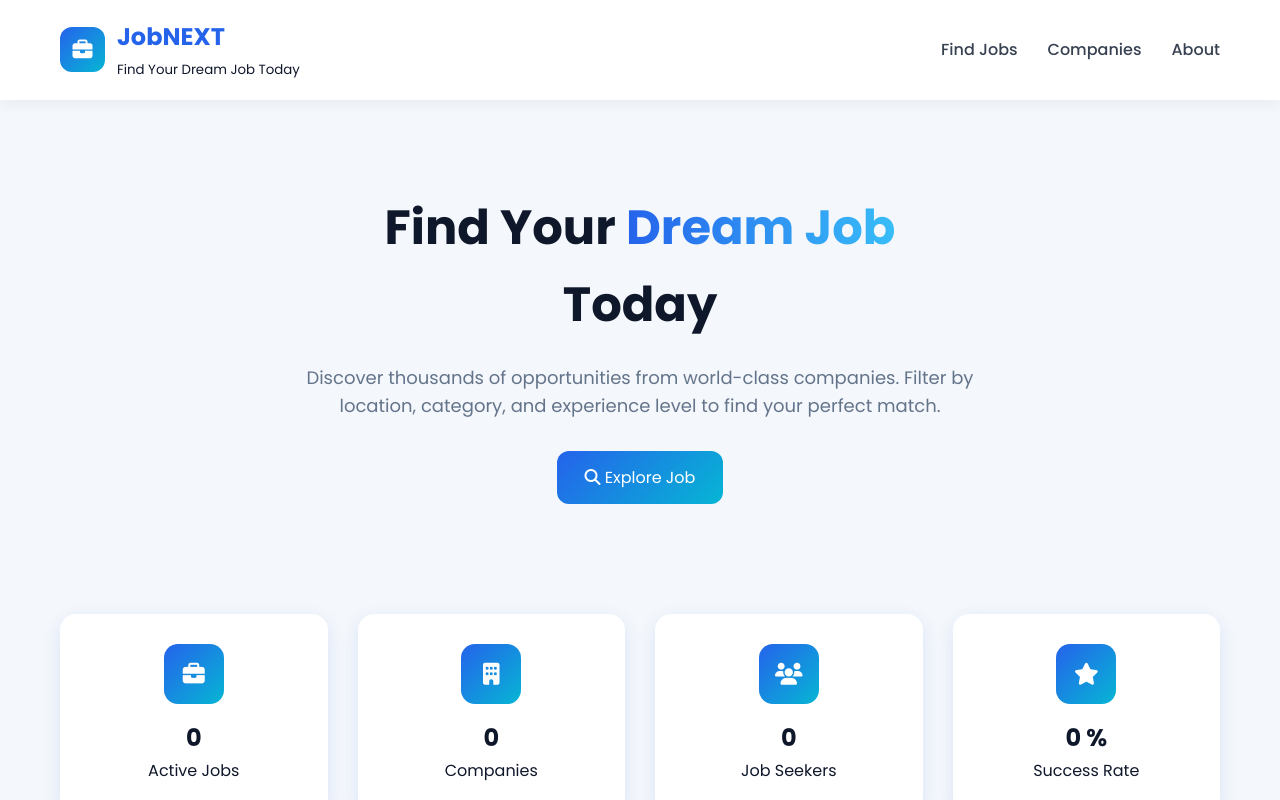
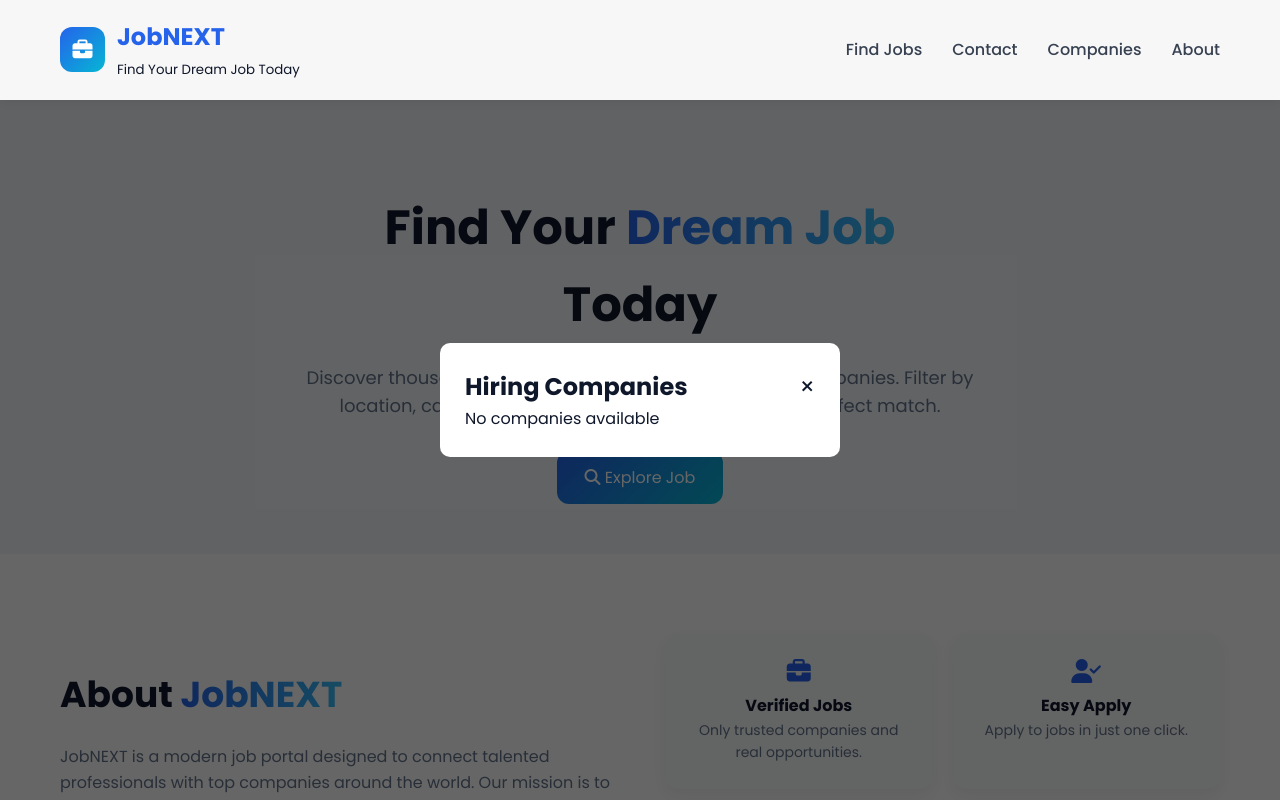
Before and after one commit to Aryan-018008/JobPortal, a plain HTML site: page index.html in a window 1280 px wide. Both pictures are taken after a click on the link "Companies". Shown: the top 800 px of the page. Drawn offline with Linux system fonts and the light colour scheme.

Commit message:
Dynamic Conversion and Layout Optimization

```diff
--- a/JobCard.css
+++ b/JobCard.css
@@ -2,41 +2,37 @@
 
 :root{
 
-/* PRIMARY COLORS */
---primary:#16a34a;
---primary-dark:#15803d;
---primary-light:#22c55e;
+  /* Primary */
+  --primary:#2563eb;
+  --primary-dark:#1d4ed8;
+  --primary-light:#60a5fa;
 
-/* BACKGROUNDS */
---bg-main:#f3f9f5;
---bg-card:#ffffff;
---bg-chip:#ecfdf5;
---bg-chip-hover:#d1fae5;
+  /* Gradients */
+  --gradient-main:linear-gradient(135deg,#2563eb,#06b6d4);
+  --gradient-hover:linear-gradient(135deg,#1d4ed8,#2563eb);
+  --gradient-text:linear-gradient(90deg,#2563eb,#38bdf8);
 
-/* TEXT COLORS */
---text-main:#065f46;
---text-secondary:#6b7280;
---text-body:#374151;
+  /* Backgrounds */
+  --bg-main:#f4f7fb;
+  --bg-card:#ffffff;
+  --bg-soft:#eef4ff;
 
-/* BORDERS */
---border-soft:#d1fae5;
---border-hover:#bbf7d0;
+  /* Text */
+  --text-main:#0f172a;
+  --text-muted:#64748b;
 
-/* GRADIENTS */
---gradient-main:linear-gradient(135deg,#16a34a,#22c55e);
---gradient-hover:linear-gradient(135deg,#15803d,#16a34a);
---gradient-text:linear-gradient(90deg,#16a34a,#22c55e);
+  /* Borders */
+  --border-soft:#e2e8f0;
+  --border-hover:#bfdbfe;
 
-/* SHADOWS */
---shadow-card:0 8px 18px rgba(0,0,0,0.07);
---shadow-hover:0 14px 28px rgba(34,197,94,0.15);
---shadow-btn:0 10px 20px rgba(34,197,94,0.35);
---shadow-floating:0 12px 28px rgba(34,197,94,0.45);
+  /* Shadows */
+  --shadow-soft:0 6px 18px rgba(37,99,235,0.12);
+  --shadow-hover:0 12px 28px rgba(37,99,235,0.18);
+  --shadow-btn:0 8px 20px rgba(37,99,235,0.25);
 
-/* TRANSITION */
---transition:.3s ease;
+  /* Transition */
+  --transition:.3s ease;
 }
-
 /* ================= GLOBAL ================= */
 
 *{
@@ -50,7 +46,7 @@ body{
 background:var(--bg-main);
 }
 
-/* ================= TITLE ================= */
+/* Title  */
 
 .page-title{
 text-align:center;
@@ -58,7 +54,7 @@ margin:40px 0;
 font-size:38px;
 }
 
-/* GRADIENT TEXT */
+/* Gradient Text */
 
 .gradient-text{
 background:var(--gradient-text);
@@ -68,34 +64,76 @@ color:transparent;
 -webkit-text-fill-color:transparent;
 }
 
-/* ================= FILTER BAR ================= */
-/* ================= LOGO TEXT ================= */
 
-/* ================= LOGO TEXT ================= */
+/* Logo Text  */
 
-/* .logo-text{
+.logo-text{
 font-size:26px;
 font-weight:700;
 letter-spacing:0.5px;
 color:var(--text-main);
-} */
+}
 
 .filter-bar{
-display:flex;
-gap:15px;
-flex-wrap:wrap;
-justify-content:center;
-padding:20px;
+  position: sticky;
+  top: 0;
+  z-index: 999;
+
+  height: 80px;
+  width: 100%;
+
+  display: flex;
+  align-items: center;
+  justify-content: center;
+
+  background: rgba(255,255,255,0.95);
+  backdrop-filter: blur(8px);
+
+  border-bottom: 1px solid var(--border-soft);
+  padding: 0 30px;
+}
+
+ .filter-controls{
+  display: flex;
+  align-items: center;
+  gap: 20px;
+
+  width: 100%;
+  max-width: 1200px;
+}
+
+
+.filter-brand{
+  display: flex;
+  align-items: center;
+  gap: 8px;
+  font-size: 22px;
+  font-weight: 700;
+  color: #2563eb;
+
+  margin-right: 30px;
+  flex-shrink: 0;
+}
+
+.filter-brand i{
+  font-size: 22px;
 }
 
 .filter-bar input,
 .filter-bar select{
-padding:12px;
-border-radius:10px;
-border:1px solid var(--border-soft);
-min-width:310px;
-outline:none;
-transition:var(--transition);
+  height: 42px;
+  padding: 0 12px;
+
+  border-radius: 10px;
+  border: 1px solid var(--border-soft);
+
+  outline: none;
+  transition: var(--transition);
+}
+
+#searchInput{
+  flex: 1;
+  max-width: 400px;
 }
 
 .filter-bar input:focus,
@@ -104,7 +142,7 @@ border-color:var(--primary-light);
 box-shadow:0 0 0 3px rgba(34,197,94,0.15);
 }
 
-/* RESET BUTTON */
+/* Reset Button */
 
 #resetBtn{
 background:var(--primary);
@@ -114,6 +152,7 @@ padding:12px 20px;
 border-radius:10px;
 cursor:pointer;
 transition:var(--transition);
+height: 42px;
 }
 
 #resetBtn:hover{
@@ -121,7 +160,7 @@ background:var(--primary-dark);
 transform:translateY(-2px);
 }
 
-/* ================= JOB GRID ================= */
+/*  Job Grid  */
 
 .job-container{
 padding:40px 60px;
@@ -130,13 +169,13 @@ grid-template-columns:repeat(auto-fit,minmax(320px,1fr));
 gap:25px;
 }
 
-/* ================= JOB CARD ================= */
+/*  Job Card */
 
 .job-card{
 background:var(--bg-card);
 border-radius:16px;
 padding:22px;
-box-shadow:var(--shadow-card);
+box-shadow:var(--shadow-soft);
 transition:all .35s ease;
 display:flex;
 flex-direction:column;
@@ -150,7 +189,7 @@ border-color:var(--border-hover);
 box-shadow:var(--shadow-hover);
 }
 
-/* ================= HEADER ================= */
+/*  Header  */
 
 .job-header{
 display:flex;
@@ -165,11 +204,11 @@ color:var(--text-main);
 }
 
 .company{
-color:var(--text-secondary);
+color:var(--text-muted);
 font-size:14px;
 }
 
-/* ================= INFO ROW ================= */
+/*  Info Row  */
 
 .job-info{
 display:flex;
@@ -183,7 +222,7 @@ color:var(--text-body);
 display:flex;
 align-items:center;
 gap:6px;
-background:var(--bg-chip);
+background:var(--bg-soft);
 padding:6px 10px;
 border-radius:8px;
 transition:var(--transition);
@@ -194,15 +233,15 @@ background:var(--bg-chip-hover);
 transform:scale(1.05);
 }
 
-/* ================= DESCRIPTION ================= */
+/*  Desc */
 
 .job-desc{
-color:var(--text-secondary);
+color:var(--text-muted);
 font-size:14px;
 line-height:1.5;
 }
 
-/* ================= BUTTON ================= */
+/*  Button  */
 
 .view-btn{
 margin-top:auto;
@@ -221,38 +260,9 @@ box-shadow:var(--shadow-btn);
 background:var(--gradient-hover);
 }
 
-/* ================= PAGINATION ================= */
 
-.pagination{
-display:flex;
-justify-content:center;
-align-items:center;
-gap:20px;
-margin-bottom:50px;
-}
 
-.pagination button{
-padding:10px 18px;
-border:none;
-border-radius:8px;
-background:var(--primary);
-color:white;
-cursor:pointer;
-transition:var(--transition);
-}
-
-.pagination button:hover{
-background:var(--primary-dark);
-transform:translateY(-2px);
-}
-
-.pagination button:disabled{
-background:#9ca3af;
-cursor:not-allowed;
-transform:none;
-}
-
-/* ================= BACK HOME BUTTON ================= */
+/*  Back Button */
 
 .back-home-btn{
 display:inline-flex;
@@ -286,7 +296,7 @@ transition:transform .3s ease;
 transform:translateX(-4px);
 }
 
-/* ================= RESPONSIVE ================= */
+/*  Responsive */
 
 @media(max-width:768px){
 
@@ -309,7 +319,7 @@ font-size:14px;
 
 
 
-/* ================= REDIRECT MODAL ================= */
+/*  Modal Redirect  */
 
 .redirect-modal{
     position: fixed;
--- a/home.css
+++ b/home.css
@@ -1,6 +1,3 @@
-/* ===============================
-   ROOT COLORS (BLUE THEME)
-================================*/
 :root{
 
   /* Primary */
@@ -25,9 +22,7 @@
   --shadow-soft:0 6px 18px rgba(37,99,235,0.12);
 }
 
-/* ===============================
-   GLOBAL RESET
-================================*/
+/* Global */
 *{
   margin:0;
   padding:0;
@@ -41,16 +36,23 @@ body{
   line-height:1.6;
 }
 
-/* ===============================
-   NAVBAR
-================================*/
+/*  Navbar*/
 .navbar{
-  display:flex;
-  justify-content:space-between;
-  align-items:center;
-  padding:18px 60px;
-  background:white;
-  box-shadow:0 4px 14px rgba(0,0,0,0.05);
+  display: flex;
+  position: sticky;
+  top: 0;                 /* ⭐ REQUIRED for sticky */
+  left: 0;
+  width: 100%;
+  z-index: 1000;
+
+  justify-content: space-between;
+  align-items: center;
+
+  padding: 18px 60px;
+  background: rgba(255,255,255,0.95); /* prevents transparency */
+
+  backdrop-filter: blur(8px);          /* modern glass effect */
+  box-shadow: 0 2px 10px rgba(0,0,0,0.06); /* subtle shadow */
 }
 
 .logo{
@@ -106,9 +108,7 @@ body{
   transform:translateY(-2px);
 }
 
-/* ===============================
-   HERO SECTION
-================================*/
+/* Hero */
 .hero{
   text-align:center;
   padding:90px 20px 50px;
@@ -164,47 +164,8 @@ body{
   background:white;
 }
 
-/* ===============================
-   STATS
-================================*/
-.stats{
-  margin-top:60px;
-  display:grid;
-  grid-template-columns:repeat(auto-fit,minmax(220px,1fr));
-  gap:30px;
-  padding:0 60px 80px;
-}
 
-.card{
-  background:white;
-  padding:30px;
-  border-radius:16px;
-  text-align:center;
-  box-shadow:var(--shadow-soft);
-  transition:.3s;
-}
-
-.card:hover{
-  transform:translateY(-8px);
-}
-
-.icon-box{
-  width:60px;
-  height:60px;
-  margin:auto;
-  border-radius:14px;
-  display:flex;
-  align-items:center;
-  justify-content:center;
-  color:white;
-  font-size:22px;
-  margin-bottom:15px;
-  background:var(--gradient-main);
-}
-
-/* ===============================
-   ABOUT SECTION
-================================*/
+/*  About Us*/
 .about{
   background:#fff;
   padding:80px 60px;
@@ -257,9 +218,7 @@ body{
   color:var(--text-muted);
 }
 
-/* ===============================
-   CONTACT SECTION
-================================*/
+/*  Contact */
 .contact{
   background:#ffffff;
   padding:80px 60px;
@@ -276,10 +235,10 @@ body{
 
 .contact-text p{
   color:var(--text-muted);
-  /* margin-bottom:30px; */
+
 }
 
-/* ICON GROUP */
+/* Icons  */
 .icon-group{
   display:flex;
   gap:24px;
@@ -322,7 +281,7 @@ body{
   box-shadow:0 14px 28px rgba(37,99,235,0.35);
 }
 
-/* CONTACT DETAILS */
+/* Contact Detail */
 
 .contact-details{
   margin:25px 0 35px;
@@ -360,9 +319,7 @@ body{
   color:var(--primary);
 }
 
-/* ===============================
-   JOB SECTION
-================================*/
+/*  Job Sec */
 .jobs-section{
   padding:60px;
 }
@@ -390,9 +347,7 @@ body{
   transform:translateY(-6px);
 }
 
-/* ===============================
-   MODAL
-================================*/
+/* Pop-Up*/
 .modal{
   display:none;
   position:fixed;
@@ -416,9 +371,7 @@ body{
   padding:10px;
 }
 
-/* ===============================
-   FOOTER
-================================*/
+/* Footer*/
 .footer{
   background:#0b1a3a;
   color:#fff;
@@ -428,9 +381,7 @@ body{
   margin-top:40px;
 }
 
-/* ===============================
-   RESPONSIVE
-================================*/
+/* Responsive*/
 @media(max-width:768px){
 
 .navbar{
@@ -470,3 +421,52 @@ body{
 }
 
 }
+
+/* Company List */
+.company-modal{
+  display:none;
+  position:fixed;
+  top:0;
+  left:0;
+  width:100%;
+  height:100%;
+  background:rgba(0,0,0,0.6);
+  justify-content:center;
+  align-items:center;
+  z-index:999;
+  /* overflow-y: scroll; */
+}
+
+.company-box{
+  background:#fff;
+  padding:25px;
+  width:400px;
+  max-height:70vh;
+  overflow-y:auto;
+  border-radius:10px;
+}
+
+.company-box::-webkit-scrollbar{
+  width: 6px;
+}
+
+.company-box::-webkit-scrollbar-thumb{
+  background: #2563eb;
+  border-radius: 10px;
+}
+
+.close-company{
+  float:right;
+  font-size:24px;
+  cursor:pointer;
+}
+
+.company-item{
+  padding:10px;
+  border-bottom:1px solid #eee;
+  cursor:pointer;
+}
+
+.company-item:hover{
+  background:#f3f4f6;
+}
--- a/home.js
+++ b/home.js
@@ -7,10 +7,12 @@ function closeModal(){
   document.getElementById("jobModal").style.display="none";
 }
 
-// LOAD SAVED JOBS
+// Saved Jobs Loading
 let jobs = JSON.parse(localStorage.getItem("jobs")) || [];
 
-displayJobs();
+if(document.getElementById("jobContainer")){
+  displayJobs();
+}
 
 
 // Add Job
@@ -25,7 +27,7 @@ function addJob(){
     return;
   }
 
-  const job = {title, company, location};
+  const job = {title, company, location,createdAt : Date.now()};
 
   jobs.push(job);
 
@@ -35,6 +37,26 @@ function addJob(){
   closeModal();
 }
 
+// Latest Time
+function timeAgo(timestamp){
+
+  if(!timestamp) return "Just now";
+
+  const diff = Date.now() - Number(timestamp);
+
+  if(isNaN(diff)) return "Just now";
+
+  const seconds = Math.floor(diff / 1000);
+  const minutes = Math.floor(seconds / 60);
+  const hours = Math.floor(minutes / 60);
+  const days = Math.floor(hours / 24);
+
+  if(seconds < 60) return "Just now";
+  if(minutes < 60) return minutes + " min ago";
+  if(hours < 24) return hours + " hr ago";
+  return days + " day ago";
+}
+
 // Display Job
 
 function displayJobs(){
@@ -42,13 +64,16 @@ function displayJobs(){
   const container = document.getElementById("jobContainer");
   container.innerHTML = "";
 
-  jobs.forEach(job => {
+  const latestJobs = jobs.slice(-3).reverse();
+
+  latestJobs.forEach(job => {
     container.innerHTML += `
       <div class="job-card">
         <h3>${job.title}</h3>
         <p><b>${job.company}</b></p>
         <p>${job.location}</p>
-      </div>
+        <small class="time">${timeAgo(job.createdAt || Date.now())}</small>
+        </div>
     `;
   });
 }
@@ -60,3 +85,72 @@ document.getElementById("Explr-btn").addEventListener("click",exploreJob)
 function exploreJob(){
   window.open("JobCard.html", "_blank");
 }
+
+
+/* Company Modal(HomePage)*/
+
+const companiesBtn = document.getElementById("companiesBtn");
+const companyModal = document.getElementById("companyModal");
+const closeCompany = document.querySelector(".close-company");
+const companyList = document.getElementById("companyList");
+
+/* OPEN MODAL */
+companiesBtn.addEventListener("click", function(e){
+  e.preventDefault();
+  renderCompanies();
+  companyModal.style.display = "flex";
+});
+
+/* CLOSE MODAL */
+closeCompany.addEventListener("click", () =>{
+  companyModal.style.display = "none";
+});
+
+/* CLICK OUTSIDE CLOSE */
+window.addEventListener("click", (e)=>{
+  if(e.target === companyModal){
+    companyModal.style.display = "none";
+  }
+});
+
+/* LOAD COMPANIES FROM LOCALSTORAGE */
+function renderCompanies(){
+
+  companyList.innerHTML = "";
+
+  const jobsData =
+    JSON.parse(localStorage.getItem("jobs")) || [];
+
+  if(jobsData.length === 0){
+    companyList.innerHTML = "<p>No companies available</p>";
+    return;
+  }
+
+  /* Uniq Comp */
+  const uniqueCompanies =
+    [...new Set(jobsData.map(job => job.company))];
+
+  uniqueCompanies.forEach(company => {
+
+    const count =
+      jobsData.filter(j => j.company === company).length;
+
+    const div = document.createElement("div");
+    div.className = "company-item";
+
+    div.innerHTML = `
+      <strong>${company}</strong>
+      <span> (${count} openings)</span>
+    `;
+
+
+    div.addEventListener("click", () => {
+
+      localStorage.setItem("selectedCompany", company);
+      window.open("JobCard.html", "_blank");
+
+    });
+
+    companyList.appendChild(div);
+  });
+}
--- a/index.html
+++ b/index.html
@@ -3,7 +3,7 @@
 <head>
 <meta charset="UTF-8">
 <meta name="viewport" content="width=device-width, initial-scale=1.0">
-<title></title>
+<title>HomePage-JobNEXT</title>
 
 
 <link href="https://fonts.googleapis.com/css2?family=Poppins:wght@300;400;500;600;700&display=swap" rel="stylesheet">
@@ -32,9 +32,10 @@ href="https://cdnjs.cloudflare.com/ajax/libs/font-awesome/6.5.1/css/all.min.css"
 
 <div class="nav-links">
   <a href="JobCard.html" target="_blank">Find Jobs</a>
-  <a href="#">Companies</a>
+  <a href="#contact">Contact</a>
+  <a href="#" id="companiesBtn">Companies</a>
   <a href="#About-Us">About</a>
-  <!-- <button class="post-btn" onclick="openModal()">Post Job</button> -->
+
 
 </div>
 
@@ -60,57 +61,10 @@ Filter by location, category, and experience level to find your perfect match.
     Explore Job
   </button>
 
-  <!-- <button class="secondary-btn">
-    Learn More
-  </button> -->
 </div>
 
 </section>
 
-<!-- Statictics -->
-<section class="stats">
-
-<div class="card">
-  <div class="icon-box purple">
-    <i class="fa-solid fa-briefcase"></i>
-  </div>
-  <h2>0</h2>
-  <p>Active Jobs</p>
-</div>
-
-<div class="card">
-  <div class="icon-box pink">
-    <i class="fa-solid fa-building"></i>
-  </div>
-  <h2>0</h2>
-  <p>Companies</p>
-</div>
-
-<div class="card">
-  <div class="icon-box red">
-    <i class="fa-solid fa-users"></i>
-  </div>
-  <h2>0</h2>
-  <p>Job Seekers</p>
-</div>
-
-<div class="card">
-  <div class="icon-box orange">
-    <i class="fa-solid fa-star"></i>
-  </div>
-  <h2>0 %</h2>
-  <p>Success Rate</p>
-</div>
-</section>
-
-<!-- Latest Jobs -->
-<section class="jobs-section">
-
-  <h2 class="section-title">Latest Hirings</h2>
-
-  <div id="jobContainer" class="job-container"></div>
-
-</section>
 
 <!-- About Us Section -->
 <section class="about" id="About-Us">
@@ -121,7 +75,7 @@ Filter by location, category, and experience level to find your perfect match.
       <h2>About <span class="gradient-text">JobNEXT</span></h2>
 
       <p>
-        JobBoard Pro is a modern job portal designed to connect talented
+        JobNEXT is a modern job portal designed to connect talented
         professionals with top companies around the world. Our mission is
         to simplify job searching and hiring through a fast, secure,
         and user-friendly platform.
@@ -129,11 +83,11 @@ Filter by location, category, and experience level to find your perfect match.
 
       <p>
         Whether you are a job seeker looking for your dream career or an
-        employer searching for the perfect candidate, JobBoard Pro provides
+        employer searching for the perfect candidate, JobNEXT provides
         powerful tools to make hiring smarter and faster.
       </p>
 
-      <!-- <button class="primary-btn">Learn More</button> -->
+
     </div>
 
     <div class="about-features">
@@ -179,7 +133,7 @@ Filter by location, category, and experience level to find your perfect match.
 
 
 
-      <!-- CONTACT DETAILS -->
+      <!-- Official -->
       <div class="contact-details">
 
         <div class="contact-item">
@@ -205,6 +159,7 @@ Filter by location, category, and experience level to find your perfect match.
           <p>
         Connect with us through our social platforms and stay updated with new job opportunities.
           </p>
+          <!-- Social Media -->
           <div class="social-icons">
           <a href="https://www.linkedin.com/" target="_blank"><i class="fa-brands fa-linkedin"></i></a>
           <a href="https://www.instagram.com/" target="_blank"><i class="fa-brands fa-instagram"></i></a>
@@ -229,6 +184,20 @@ Filter by location, category, and experience level to find your perfect match.
 
 </section>
 
+<!-- Company-List -->
+
+<div id="companyModal" class="company-modal">
+  <div class="company-box">
+
+    <span class="close-company">&times;</span>
+
+    <h2>Hiring Companies</h2>
+
+    <div id="companyList"></div>
+
+  </div>
+</div>
+
 
 <!-- Footer -->
 <footer class="footer">
```
Also changed, not shown: JobCard.html (+20 -9 lines), JobCard.js (+28 -12 lines).
